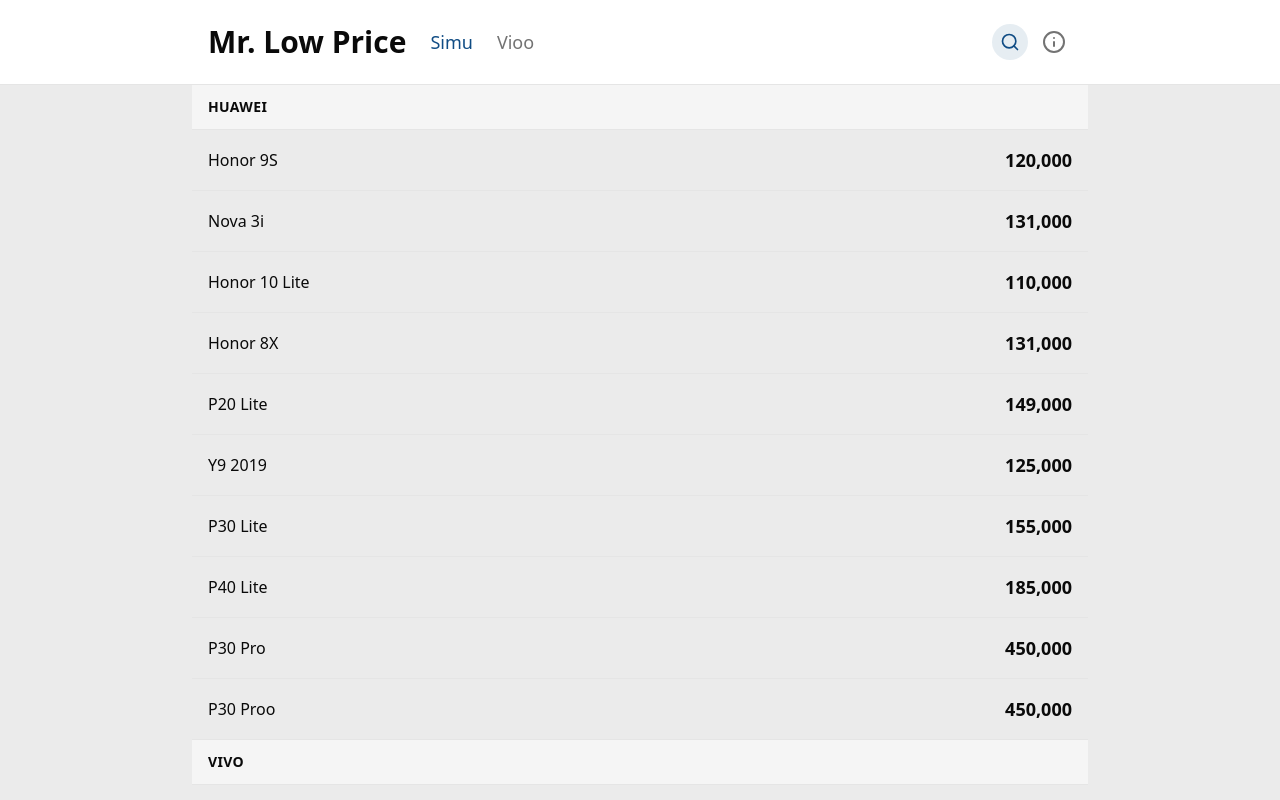
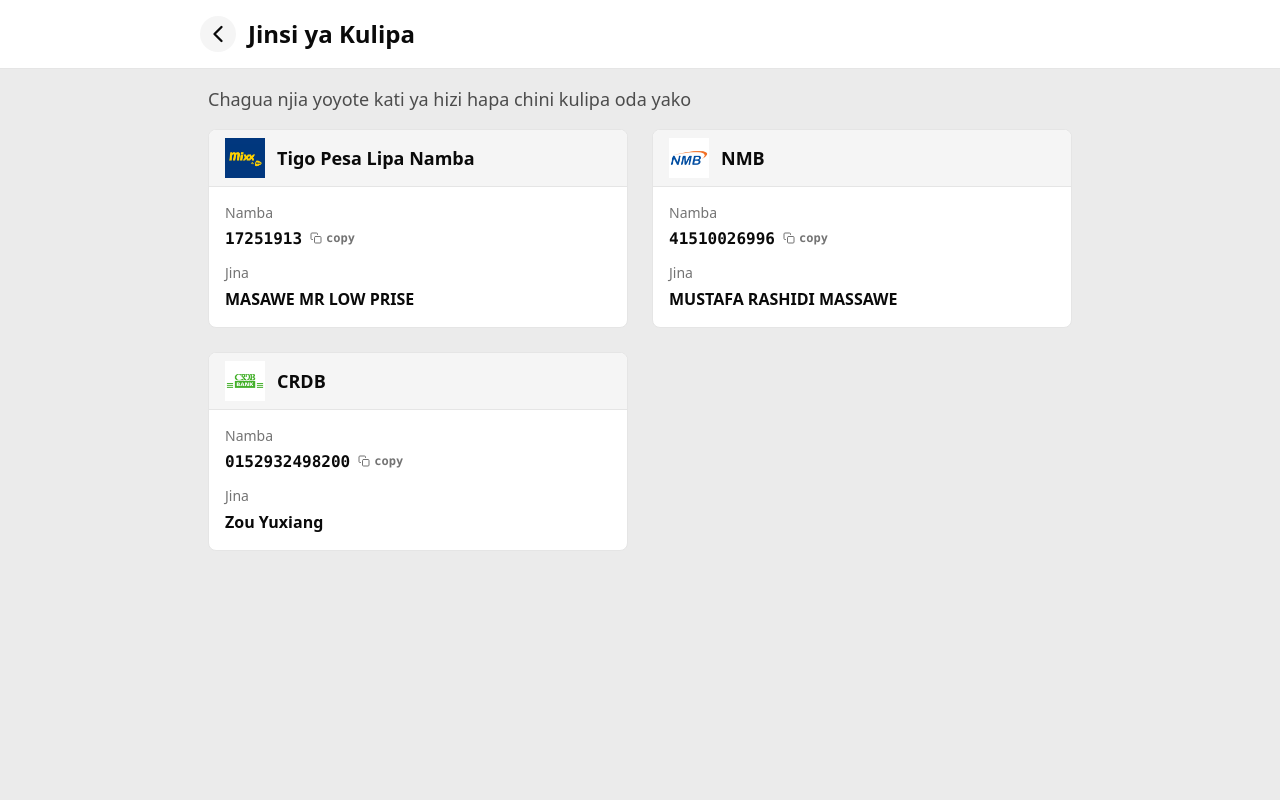
Before and after one commit to jestrux/mr-low-price, a React (Vite) app: page /#/how-to-pay in a window 1280 px wide. Before the commit this address led to /browse/Simu. Shown: the top 800 px of the page. Built offline with nearby package versions, Linux system fonts and the light colour scheme.

Commit message:
Use hash router, fix how to pay image urls

```diff
--- a/src/data/paymentMethods.ts
+++ b/src/data/paymentMethods.ts
@@ -1,16 +1,20 @@
 export interface PaymentMethod {
 	title: string;
 	logo: string;
+	logoUrl: string;
 	account: {
 		name: string;
 		number: string;
 	};
 }
 
+const baseUrl = import.meta.env.BASE_URL;
+
 export const paymentMethods: PaymentMethod[] = [
 	{
 		title: "Tigo Pesa Lipa Namba",
 		logo: "tigo",
+		logoUrl: `${baseUrl}img/payment-options/tigo.png`,
 		account: {
 			name: "MASAWE MR LOW PRISE",
 			number: "17251913",
@@ -19,6 +23,7 @@
 	{
 		title: "NMB",
 		logo: "nmb",
+		logoUrl: `${baseUrl}img/payment-options/nmb.png`,
 		account: {
 			name: "MUSTAFA RASHIDI MASSAWE",
 			number: "41510026996",
@@ -27,6 +32,7 @@
 	{
 		title: "CRDB",
 		logo: "crdb",
+		logoUrl: `${baseUrl}img/payment-options/crdb.png`,
 		account: {
 			name: "Zou Yuxiang",
 			number: "0152932498200",
--- a/src/main.tsx
+++ b/src/main.tsx
@@ -1,16 +1,16 @@
 import { StrictMode } from 'react'
 import { createRoot } from 'react-dom/client'
-import { BrowserRouter } from 'react-router-dom'
+import { HashRouter } from 'react-router-dom'
 import { AppProvider } from './context/AppContext.tsx'
 import './index.css'
 import App from './App.tsx'
 
 createRoot(document.getElementById('root')!).render(
   <StrictMode>
-    <BrowserRouter basename={import.meta.env.BASE_URL}>
+    <HashRouter>
       <AppProvider>
         <App />
       </AppProvider>
-    </BrowserRouter>
+    </HashRouter>
   </StrictMode>,
 )
--- a/src/pages/HowToPay.tsx
+++ b/src/pages/HowToPay.tsx
@@ -4,13 +4,13 @@
 function HowToPay() {
 	return (
 		<div className="pb-24 md:pb-32 max-w-4xl mx-auto px-4">
-			<div className="mt-6">
+			<div className="mt-4">
 				<p className="text-lg text-foreground opacity-70">
 					Chagua njia yoyote kati ya hizi hapa chini kulipa oda yako
 				</p>
 			</div>
 
-			<div className="mt-6 grid gap-6 md:grid-cols-2">
+			<div className="mt-4 grid gap-6 md:grid-cols-2">
 				{paymentMethods.map((method, index) => (
 					<div
 						key={index}
@@ -29,8 +29,8 @@
 								) && (
 									<img
 										className="h-10"
-										src={`/img/payment-options/${method.logo}.png`}
-										alt=""
+										src={method.logoUrl}
+										alt={method.title}
 									/>
 								)}
 								{/* {method.logo === "tigo" && (
@@ -56,16 +56,16 @@
 
 						{/* Content */}
 						<div className="px-4 py-4">
-							<CopyButton text={method.account.number}>
-								{(copied) => (
-									<div className="flex items-center justify-between gap-3 group">
 							<div className="space-y-3 flex-1">
 								<div>
 									<div className="text-sm font-medium text-muted-foreground mb-1">
-													Namba
+										Namba{" "}
 									</div>
 									<div className="text-base font-semibold text-foreground font-mono">
 										{method.account.number}
+										<CopyButton
+											text={method.account.number}
+										/>
 									</div>
 								</div>
 
@@ -78,59 +78,6 @@
 									</div>
 								</div>
 							</div>
-
-										{/* Trailing copy/copied indicator */}
-										<div className="flex-shrink-0 flex flex-col items-center gap-1 text-muted-foreground group-hover:text-foreground transition-colors">
-											{copied ? (
-												<>
-													<svg
-														xmlns="http://www.w3.org/2000/svg"
-														width="20"
-														height="20"
-														viewBox="0 0 24 24"
-														fill="none"
-														stroke="currentColor"
-														strokeWidth="2"
-														strokeLinecap="round"
-														strokeLinejoin="round"
-														className="text-primary"
-													>
-														<polyline points="20 6 9 17 4 12"></polyline>
-													</svg>
-													<span className="text-xs text-primary">
-														copied
-													</span>
-												</>
-											) : (
-												<>
-													<svg
-														xmlns="http://www.w3.org/2000/svg"
-														width="20"
-														height="20"
-														viewBox="0 0 24 24"
-														fill="none"
-														stroke="currentColor"
-														strokeWidth="2"
-														strokeLinecap="round"
-														strokeLinejoin="round"
-													>
-														<rect
-															x="9"
-															y="9"
-															width="13"
-															height="13"
-															rx="2"
-															ry="2"
-														></rect>
-														<path d="M5 15H4a2 2 0 0 1-2-2V4a2 2 0 0 1 2-2h9a2 2 0 0 1 2 2v1"></path>
-													</svg>
-													<span className="text-xs">copy</span>
-												</>
-											)}
-										</div>
-									</div>
-								)}
-							</CopyButton>
 						</div>
 					</div>
 				))}
--- a/src/pages/Info.tsx
+++ b/src/pages/Info.tsx
@@ -175,7 +175,7 @@
 											<div className="flex items-start gap-3">
 												<img
 													className="h-8 mt-1"
-													src={`/img/payment-options/${method.logo}.png`}
+													src={method.logoUrl}
 													alt={method.title}
 												/>
 												<div>
```
Lines whose indentation alone changed are shown as unchanged.
